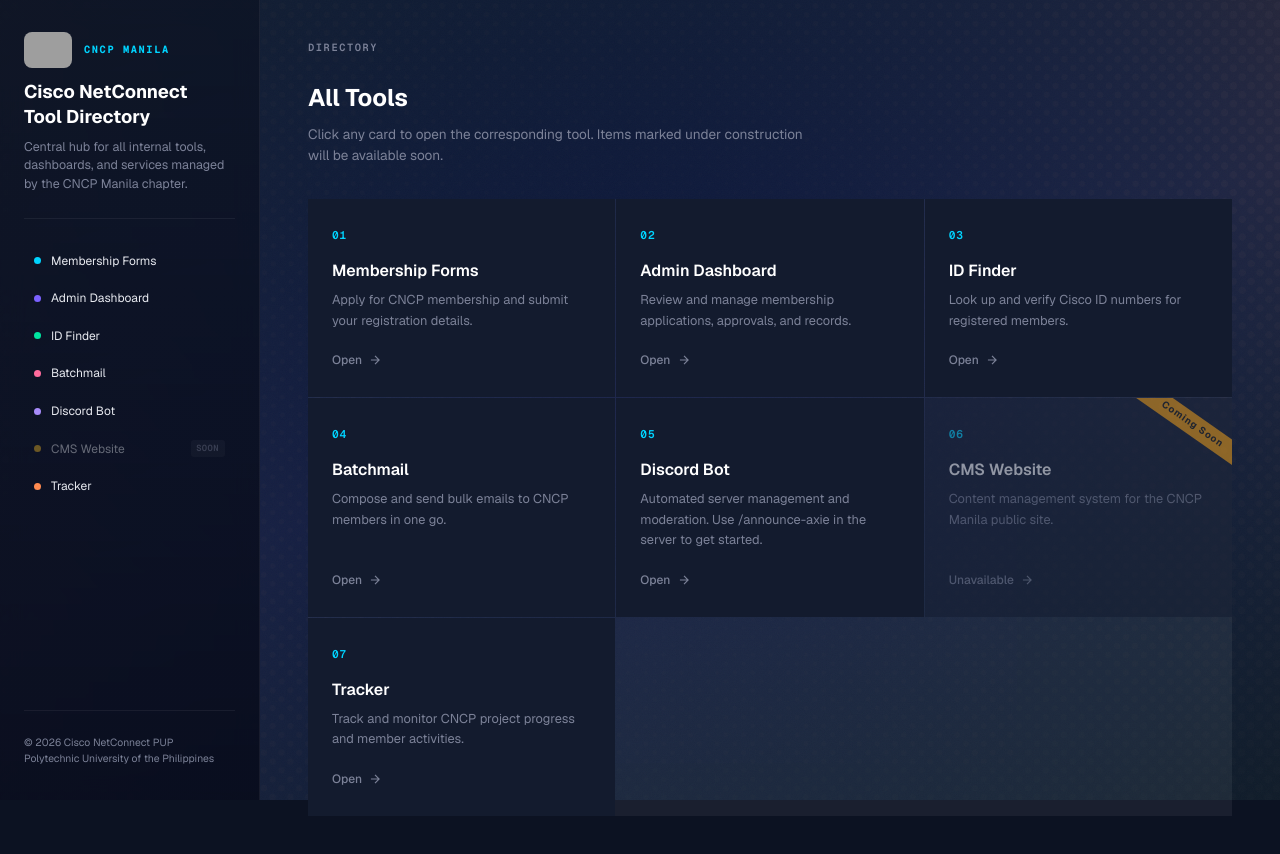
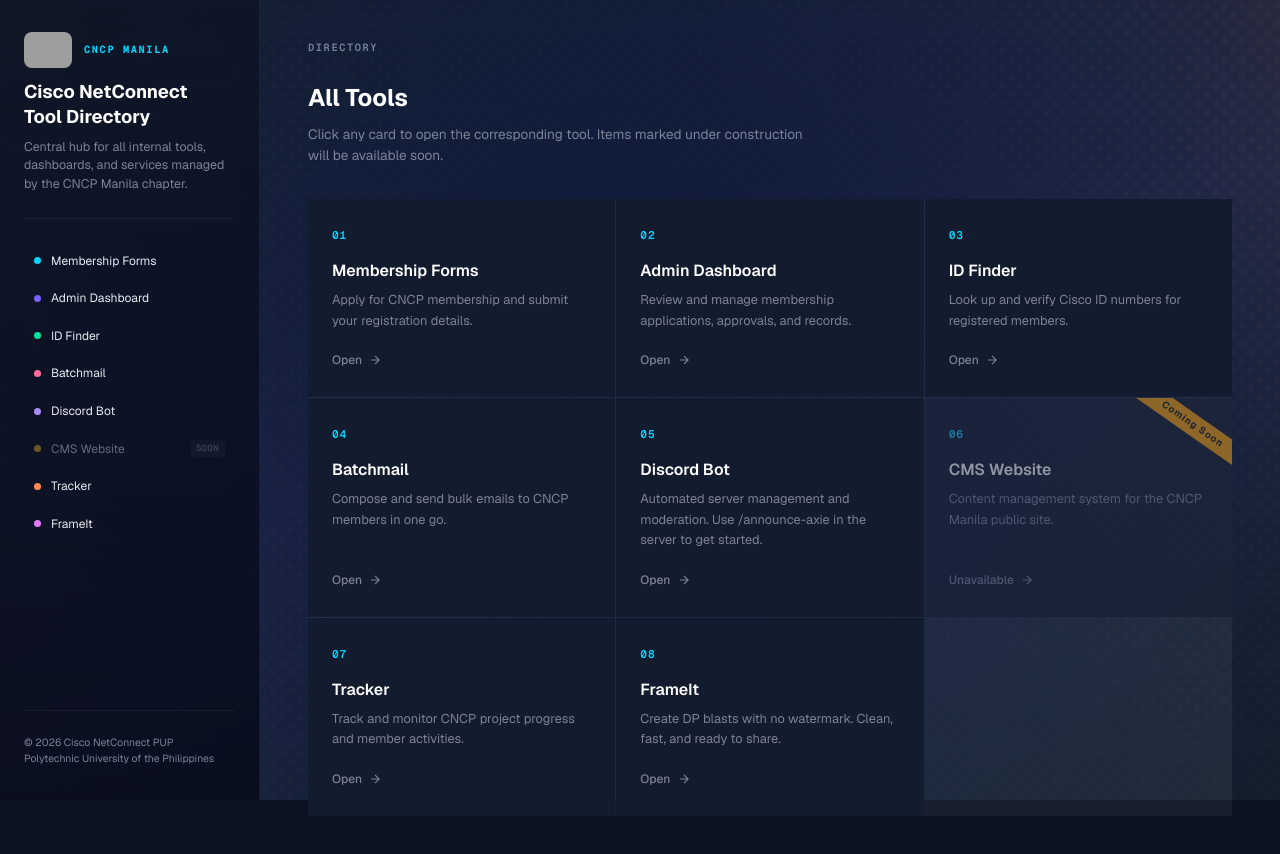
Before and after one commit to red-sakai/cncp-directory, a Next.js app: page / in a window 1280 px wide. Built offline with nearby package versions, Linux system fonts and the light colour scheme; grey boxes are pictures that could not be loaded.

Commit message:
feat: add frameit

```diff
--- a/app/page.tsx
+++ b/app/page.tsx
@@ -66,6 +66,15 @@
     url: "https://cncp-tracker.vercel.app/",
     status: "active",
     color: "#ff8a50",
+  },
+  {
+    id: "08",
+    name: "FrameIt",
+    description:
+      "Create DP blasts with no watermark. Clean, fast, and ready to share.",
+    url: "https://beta-frameit.vercel.app/",
+    status: "active",
+    color: "#e879f9",
   },
 ];
 
```
